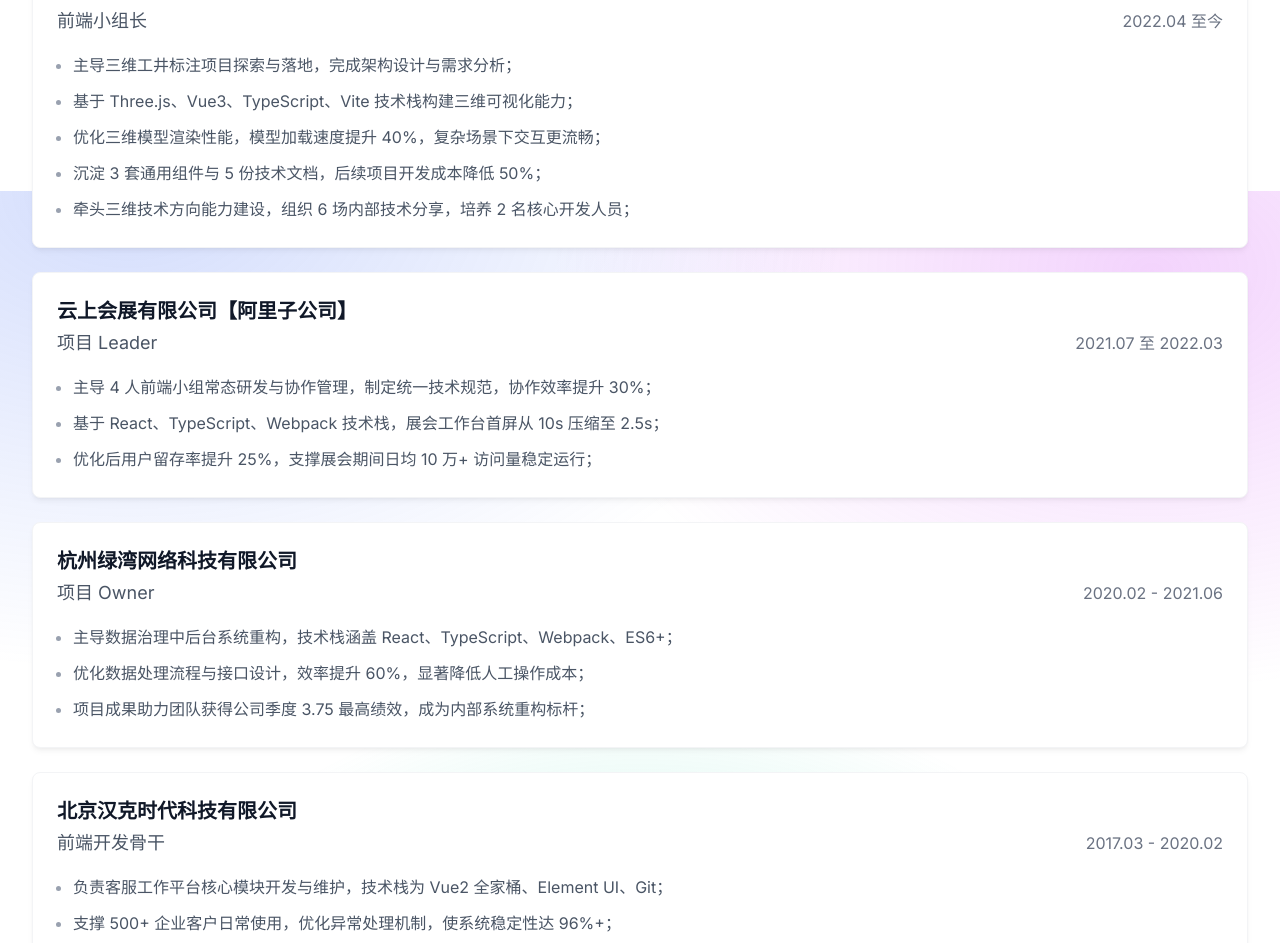
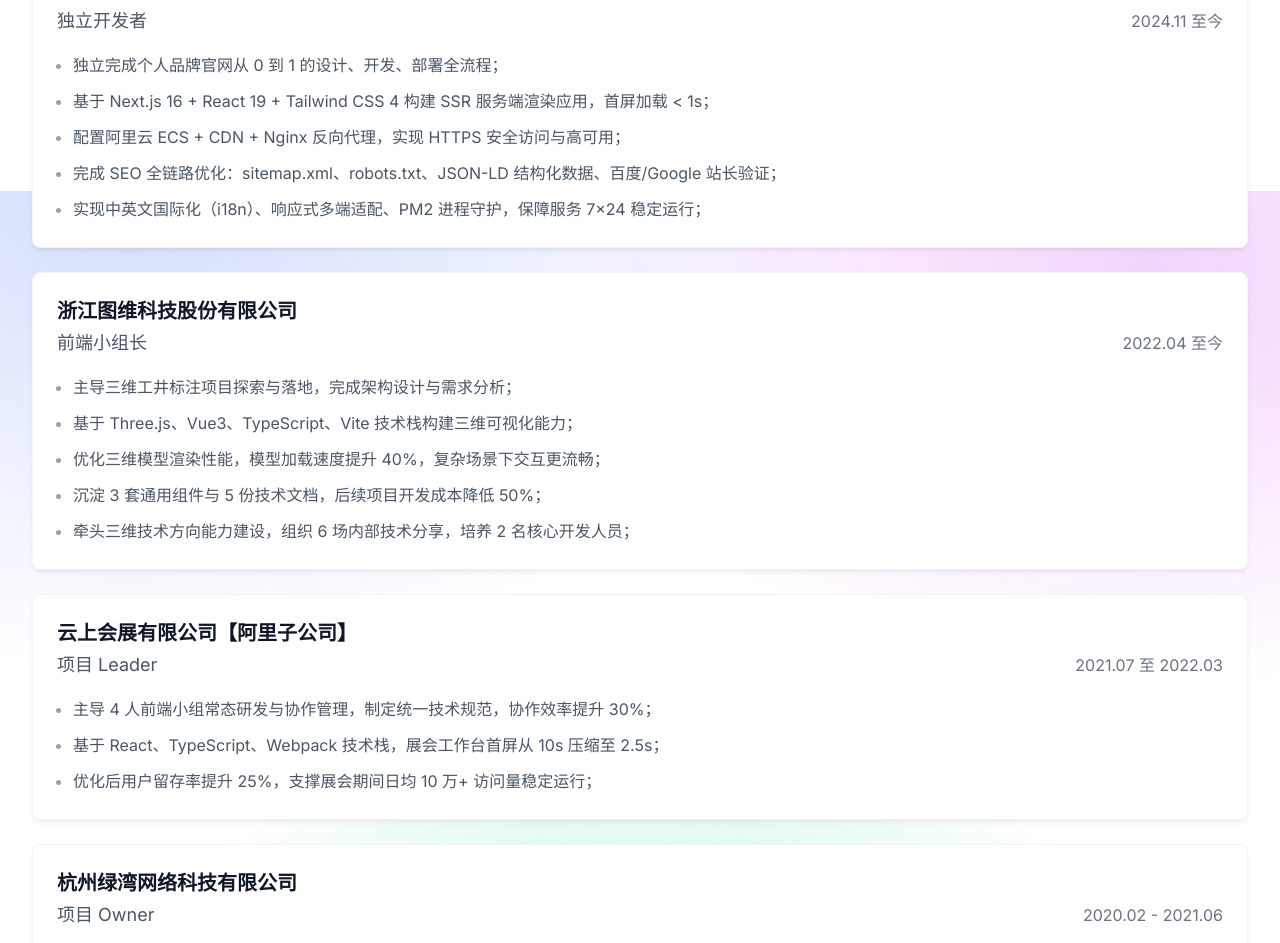
Before and after one commit to dmljc/resume-next.js, a Next.js app: page / in a window 1280 px wide. Shown: the part 1409-2352 px from the top of the page. Built offline with nearby package versions, Linux system fonts and the light colour scheme.

Commit message:
feat: 添加个人品牌官网项目

```diff
--- a/src/components/sections/work.data.js
+++ b/src/components/sections/work.data.js
@@ -1,5 +1,26 @@
 // Shared work experience data for i18n rendering
 export const jobs = [
+  {
+    company: { zh: "个人品牌官网项目", en: "Personal Brand Website Project" },
+    role: { zh: "独立开发者", en: "Independent Developer" },
+    time: { zh: "2024.11 至今", en: "Nov 2024 — Present" },
+    points: {
+      zh: [
+        "独立完成个人品牌官网从 0 到 1 的设计、开发、部署全流程；",
+        "基于 Next.js 16 + React 19 + Tailwind CSS 4 构建 SSR 服务端渲染应用，首屏加载 < 1s；",
+        "配置阿里云 ECS + CDN + Nginx 反向代理，实现 HTTPS 安全访问与高可用；",
+        "完成 SEO 全链路优化：sitemap.xml、robots.txt、JSON-LD 结构化数据、百度/Google 站长验证；",
+        "实现中英文国际化（i18n）、响应式多端适配、PM2 进程守护，保障服务 7×24 稳定运行；",
+      ],
+      en: [
+        "Independently completed full lifecycle of personal brand website: design, development, and deployment;",
+        "Built SSR application using Next.js 16 + React 19 + Tailwind CSS 4, achieving < 1s first-screen load;",
+        "Configured Alibaba Cloud ECS + CDN + Nginx reverse proxy for HTTPS secure access and high availability;",
+        "Implemented full SEO optimization: sitemap.xml, robots.txt, JSON-LD structured data, Baidu/Google webmaster verification;",
+        "Delivered i18n (Chinese/English), responsive multi-device support, and PM2 process management for 24/7 stable operation;",
+      ],
+    },
+  },
   {
     company: { zh: "浙江图维科技股份有限公司", en: "Zhejiang TuWei Technology Co., Ltd." },
     role: { zh: "前端小组长", en: "Frontend Team Lead" },
@@ -61,14 +82,12 @@ export const jobs = [
     time: { zh: "2017.03 - 2020.02", en: "Mar 2017 — Feb 2020" },
     points: {
       zh: [
-        "负责客服工作平台核心模块开发与维护，技术栈为 Vue2 全家桶、Element UI、Git；",
-        "支撑 500+ 企业客户日常使用，优化异常处理机制，使系统稳定性达 96%+；",
-        "参与需求调研与技术方案设计，快速响应业务迭代，累计完成 20+ 核心功能开发；",
+        "负责内部客服工作平台核心模块开发，技术栈 Vue2 + Element UI，支撑 20+ 客服人员日常办公；",
+        "优化异常处理与性能瓶颈，系统稳定性达 96%+，累计完成 20+ 核心功能迭代；",
       ],
       en: [
-        "Developed and maintained core modules of the customer‑service platform using Vue 2 suite, Element UI, and Git;",
-        "Supported daily usage by 500+ enterprise customers; optimized exception handling to reach 96%+ system stability;",
-        "Participated in requirements research and technical solution design; delivered 20+ core features with rapid business iteration response;",
+        "Developed core modules of internal customer-service platform using Vue 2 + Element UI, supporting 20+ customer service staff;",
+        "Optimized exception handling and performance bottlenecks, achieving 96%+ system stability; delivered 20+ core feature iterations;",
       ],
     },
   },
```
